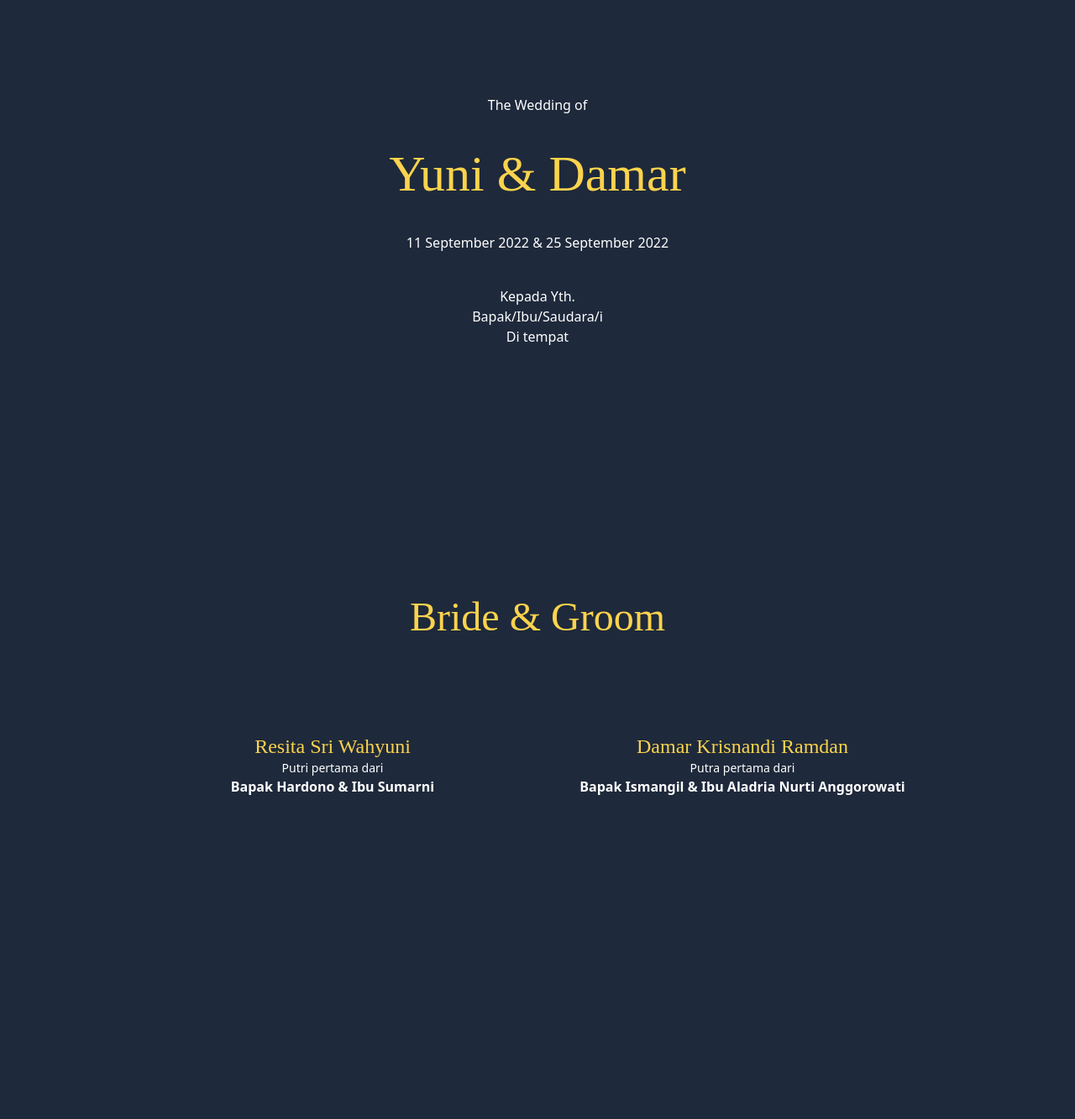
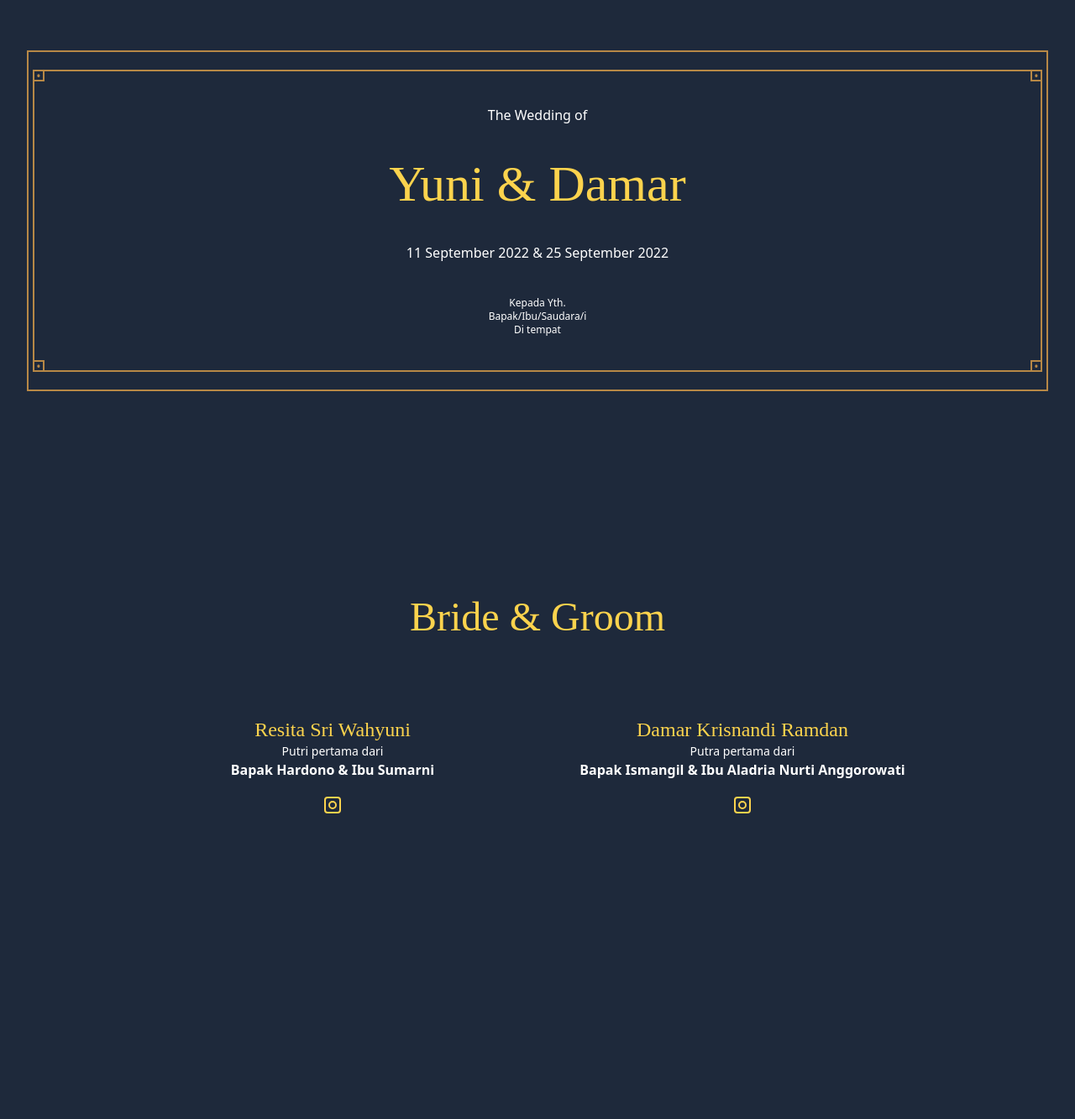
Before and after one commit to damarkrisnandi/menunggu-reda, a React (Create React App) app: page / in a window 1280 px wide. Shown: the part 137-1470 px from the top of the page at 84% size. Built offline with nearby package versions, Linux system fonts and the light colour scheme.

Commit message:
styling adn update web functional

```diff
--- a/src/App.js
+++ b/src/App.js
@@ -4,6 +4,7 @@ import Family from './components/Family';
 import Header from './components/Header';
 import Date from './components/Date';
 import Countdown from './components/Countdown';
+import Timeline from './components/Timeline';
 function App() {
   return (
     <div className="App bg-slate-800">
@@ -11,6 +12,7 @@ function App() {
       <Family />
       <Date />
       <Countdown />
+      <Timeline />
     </div>
   );
 }
--- a/src/components/Family.jsx
+++ b/src/components/Family.jsx
@@ -15,6 +15,7 @@ class Family extends Component {
                                 desc1="Putri pertama dari"
                                 father="Hardono"
                                 mother="Sumarni"
+                                instaUrl="https://www.instagram.com/resita_sri_wahyuni/"
                                 />
                             </div>
                             <div>
@@ -23,6 +24,7 @@ class Family extends Component {
                                 desc1="Putra pertama dari"
                                 father="Ismangil"
                                 mother="Aladria Nurti Anggorowati"
+                                instaUrl="https://www.instagram.com/damarkrisnandi/"
                                 />
                             </div>
                         </div>
--- /dev/null
+++ b/src/components/Header.css
@@ -0,0 +1,54 @@
+  /* credit to: https://codepen.io/MyXoToD/pen/VaazQq */
+
+.box {
+    position: absolute;
+    top: 50%;
+    left: 50%;
+    transform: translate3d(-50%, -50%, 0);
+    background-color: rgba(0, 0, 0, 0);
+    width: 100%;
+    max-width: 95vw;
+    padding: 5px;
+    border: 2px solid #b78846;
+  }
+  .box:before, .box:after {
+    content: "•";
+    position: absolute;
+    width: 14px;
+    height: 14px;
+    font-size: 14px;
+    color: #b78846;
+    border: 2px solid #b78846;
+    line-height: 12px;
+    top: 21px;
+    text-align: center;
+  }
+  .box:before {
+    left: 5px;
+  }
+  .box:after {
+    right: 5px;
+  }
+  .box .box-inner {
+    position: relative;
+    border: 2px solid #b78846;
+    padding: 40px;
+  }
+  .box .box-inner:before, .box .box-inner:after {
+    content: "•";
+    position: absolute;
+    width: 14px;
+    height: 14px;
+    font-size: 14px;
+    color: #b78846;
+    border: 2px solid #b78846;
+    line-height: 12px;
+    bottom: -2px;
+    text-align: center;
+  }
+  .box .box-inner:before {
+    left: -2px;
+  }
+  .box .box-inner:after {
+    right: -2px;
+  }
--- a/src/components/Header.jsx
+++ b/src/components/Header.jsx
@@ -1,4 +1,5 @@
 import React, { Component, Fragment } from 'react';
+import './Header.css'
 
 class Header extends Component {
     state = {
@@ -32,23 +33,27 @@ class Header extends Component {
         const animationConstant = `duration-700 relative transform transition-all ease-in-out`;
         return (
             <Fragment>
-                <div className='
-                    flex flex-col justify-center items-center
-                    h-screen'>
-                        <p className={`${animationConstant} z-30 mb-10 text-white ${this.state.loading1 ? "translate-y-16 opacity-0": "translate-y-0 opacity-100"}`}
-                        >The Wedding of</p>
-                        <h1 className={`header-text text-6xl text-amber-300 mb-10 ${animationConstant} ${this.state.loading2 ? "translate-y-16 opacity-0": "translate-y-0 opacity-100"} glow`}>
-                            Yuni &amp; Damar
-                        </h1>
-                        <p className={`${animationConstant} z-30 text-white mb-10 ${this.state.loading1 ? "-translate-y-16 opacity-0": "translate-y-0 opacity-100"}`}>
-                            11 September 2022 &amp; 25 September 2022
-                        </p>
-                        <div className={`${animationConstant} z-30 text-white ${this.state.loading1 ? "-translate-y-16 opacity-0": "translate-y-0 opacity-100"}`}>
-                            <p className='text-center'>Kepada Yth.</p>
-                            <p className='text-center'>Bapak/Ibu/Saudara/i</p>
-                            <p className='text-center font-bold text-lg'>{ this.state.guest }</p>
-                            <p className='text-center'>Di tempat</p>
+                <div className='h-screen'>
+                        <div className='box w-10/12 mx-auto'>
+                            <dir className='box-inner flex flex-col justify-center items-center'>
+                                <p className={`${animationConstant} z-30 mb-10 text-white ${this.state.loading1 ? "translate-y-16 opacity-0": "translate-y-0 opacity-100"}`}>
+                                    The Wedding of
+                                </p>
+                                <h1 className={`header-text text-5xl md:text-6xl text-amber-300 mb-10 ${animationConstant} ${this.state.loading2 ? "translate-y-16 opacity-0": "translate-y-0 opacity-100"} glow`}>
+                                    Yuni &amp; Damar
+                                </h1>
+                                <p className={`${animationConstant} z-30 text-center text-white mb-10 ${this.state.loading1 ? "-translate-y-16 opacity-0": "translate-y-0 opacity-100"}`}>
+                                    11 September 2022 &amp; 25 September 2022
+                                </p>
+                                <div className={`${animationConstant} z-30 text-white ${this.state.loading1 ? "-translate-y-16 opacity-0": "translate-y-0 opacity-100"}`}>
+                                    <p className='text-center text-xs'>Kepada Yth.</p>
+                                    <p className='text-center text-xs'>Bapak/Ibu/Saudara/i</p>
+                                    <p className='text-center font-semibold text-lg'>{ this.state.guest }</p>
+                                    <p className='text-center text-xs'>Di tempat</p>
+                                </div>
+                            </dir>
                         </div>
+
                 </div>
             </Fragment>
 
--- a/src/components/Timeline.jsx
+++ b/src/components/Timeline.jsx
@@ -4,7 +4,11 @@ class Timeline extends Component {
     render() {
         return (
             <Fragment>
-
+                <div className="w-9/12 container mx-auto h-screen">
+                    <div className="text-center header-text text-amber-300 text-5xl pb-12 pt-12">
+                        Our Love Story
+                    </div>
+                </div>
             </Fragment>
         );
     }
--- a/src/components/parts/Card.jsx
+++ b/src/components/parts/Card.jsx
@@ -1,6 +1,7 @@
 import { Fragment } from "react";
+import './instagram.css'
 
-const Card = ({nama, desc1, father, mother}) => {
+const Card = ({nama, desc1, father, mother, instaUrl}) => {
     return (
         <Fragment>
             <div className='
@@ -10,6 +11,10 @@ const Card = ({nama, desc1, father, mother}) => {
                 <div className="text-white text-sm text-center">{desc1}</div>
                 <div className="text-white font-semibold text-center">Bapak {father} &amp; Ibu {mother}</div>
 
+                <div className="mb-5"></div>
+                <a href={instaUrl} target="_blank" rel="noopener noreferrer" >
+                    <button className="gg-instagram"></button>
+                </a>
             </div>
         </Fragment>
     );
--- /dev/null
+++ b/src/components/parts/instagram.css
@@ -0,0 +1,39 @@
+.gg-instagram {
+    box-sizing: border-box;
+    position: relative;
+    display: block;
+    transform: scale(var(--ggs,1));
+    border: 2px solid transparent;
+    /* box-shadow: 0 0 0 2px; */
+    border-radius: 4px;
+    width: 20px;
+    height: 20px;
+    border-color: #FCD34D;
+   }
+
+   .gg-instagram::after,
+   .gg-instagram::before {
+    content: "";
+    display: block;
+    box-sizing: border-box;
+    position: absolute;
+   }
+
+   .gg-instagram::after {
+    border: 2px solid;
+    left: 3px;
+    width: 10px;
+    height: 10px;
+    border-radius: 100%;
+    top: 3px;
+    border-color: #FCD34D;
+   }
+
+   .gg-instagram::before {
+    border-radius: 3px;
+    width: 2px;
+    height: 2px;
+    /* background: currentColor; */
+    right: 1px;
+    top: 1px;
+   }
```
